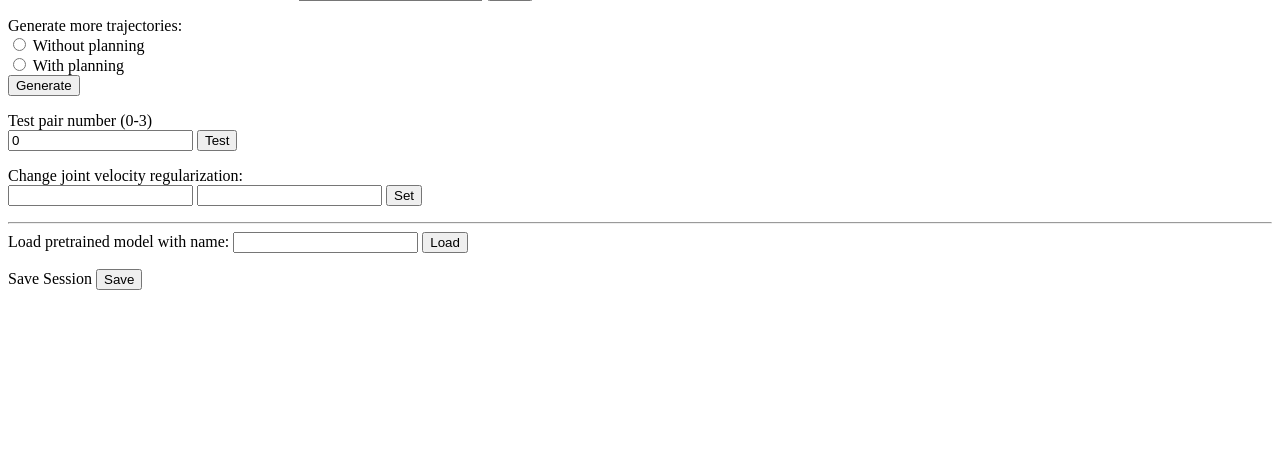
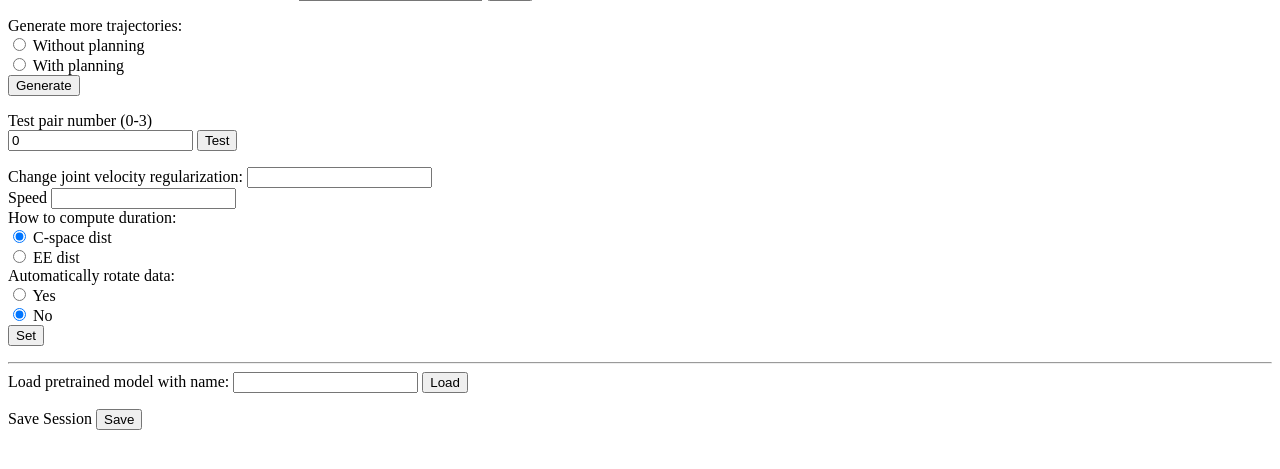
Before and after one commit to AllanYangZhou/robot_style_cost_functions, a Flask app: template templates/index.html in a window 1280 px wide. Shown: the part 189-658 px from the top of the page. Run offline with Flask 2, Linux system fonts and the light colour scheme; the template is opened without the code that fills it, so the values that code supplies are empty; parts of the project's set-up code (start-up, migrations or seed data) failed here and were passed over; some libraries are stand-ins or nearby versions.

Commit message:
Rotation and ee_dist and loss history

```diff
--- a/constants.py
+++ b/constants.py
@@ -125,7 +125,7 @@ configs.append(convert_angles(np.array([
     222.647033691
 ])))
 configs.append(np.array([
-    -0.61847021,
+    -0.61847021 + 2*np.pi,
     3.036324,
     0.31340425,
     1.66226363,
@@ -133,6 +133,12 @@ configs.append(np.array([
     2.88613266,
     2.92943373
 ]))
+configs.append(np.array([ 5.84337803, 2.79926537, 6.11349149,
+                          1.55063828, 2.85281997, 3.65980377, 2.92946842]))
+configs.append(np.array([ 6.67831053, 2.34454636, 6.11349135,
+                          1.55063833, 2.85281997, 4.1744608 , 2.92946841]))
+configs.append(np.array([ 5.50656379, 3.1144873 , 0.55779987,
+                          0.61593953, 2.91502521, 4.06068503, 3.88592378]))
 
 sg_pair_idcs = [
     (0,1),
@@ -145,7 +151,9 @@ sg_test_idcs = [
     (6,8),
     (8,6),
     (7,8),
-    (8,7)
+    (8,7),
+    (9,4),
+    (11,7)
 ]
 
 start_goal_pairs = []
--- a/server.py
+++ b/server.py
@@ -23,6 +23,7 @@ cf = CostFunction(
     normalize=True)
 custom_cost = {'NN': planners.get_trajopt_error_cost(cf)}
 
+plot_dict = {'plots': None}
 
 to_label = []
 session_vars = {
@@ -32,7 +33,9 @@ session_vars = {
     'tq': utils.TrainingQueue(maxsize=2000),
     'joint_vel_coeff': 1.,
     'speed': 0.5,
-    'plots': None
+    'use_ee_dist': False,
+    'rotate_data': False,
+    'loss_history': []
 }
 
 
@@ -81,15 +84,15 @@ def play_traj():
 
 @app.route('/plot')
 def handle_plot():
-    if session_vars['plots'] is None:
+    if plot_dict['plots'] is None:
         p1 = utils.plot_waypoints(display_env, display_robot1, to_label[0][0])
         p2 = utils.plot_waypoints(display_env, display_robot2, to_label[0][2])
-        session_vars['plots'] = (p1, p2)
+        plot_dict['plots'] = (p1, p2)
     else:
-        p1, p2 = session_vars['plots']
+        p1, p2 = plot_dict['plots']
         p1.Close()
         p2.Close()
-        session_vars['plots'] = None
+        plot_dict['plots'] = None
     return ''
 
 
@@ -107,8 +110,18 @@ def handle_submission():
         label = 1
     xA, _, xB, _ = to_label.pop(0)
     if label is not None:
-        data = (xA, xB, label)
-        session_vars['tq'].add(data)
+        if session_vars['rotate_data']:
+            offset = np.random.uniform(0, np.pi/4)
+            for i in range(8):
+                xA_rot = xA.copy()
+                xB_rot = xB.copy()
+                xA_rot[:,0] += i * (np.pi / 4) + offset
+                xA_rot[:,0] += i * (np.pi / 4) + offset
+                data = (xA_rot, xB_rot, label)
+                session_vars['tq'].add(data)
+        else:
+            data = (xA, xB, label)
+            session_vars['tq'].add(data)
     if len(to_label):
         starting_dofs = to_label[0][1].GetWaypoint(0)[:7]
         display_robot1.SetActiveDOFValues(starting_dofs)
@@ -147,13 +160,15 @@ def generate_trajs():
                         display_robot1,
                         xA,
                         session_vars['speed'],
-                        None)
+                        None,
+                        use_ee_dist=session_vars['use_ee_dist'])
                     trajB = utils.waypoints_to_traj(
                         display_env,
                         display_robot2,
                         xB,
                         session_vars['speed'],
-                        None)
+                        None,
+                        use_ee_dist=session_vars['use_ee_dist'])
                     temp_to_label.append((xA, trajA, xB, trajB))
     random.shuffle(temp_to_label)
     to_label.extend(temp_to_label)
@@ -166,7 +181,8 @@ def generate_trajs():
 @app.route('/train', methods=['POST'])
 def handle_train():
     num_epochs = int(request.form['num_epochs'])
-    utils.train(cf, session_vars['tq'], epochs=20)
+    session_vars['loss_history'].append(
+        utils.train(cf, session_vars['tq'], epochs=num_epochs))
     cf.save_model('./saves/experiments/' + session_vars['session_name'] + '/',
                   step=session_vars['cost_train_num'])
     session_vars['cost_train_num'] += 1
@@ -211,11 +227,13 @@ def handle_test():
             env,
             robot, goal)
         traj = utils.waypoints_to_traj(display_env, display_robot1,
-                                       result.GetTraj(), session_vars['speed'], None)
+                                       result.GetTraj(), session_vars['speed'], None,
+                                       use_ee_dist=session_vars['use_ee_dist'])
         default_traj = utils.waypoints_to_traj(display_env,
                                                display_robot2,
                                                default_result.GetTraj(),
-                                               0.5, None)
+                                               0.5, None,
+                                               use_ee_dist=session_vars['use_ee_dist'])
     display_robot1.GetController().SetPath(traj)
     display_robot2.GetController().SetPath(default_traj)
 
@@ -231,4 +249,6 @@ def handle_set_joint_vel_coeff():
     joint_vel_coeff = float(request.form['joint_vel'])
     session_vars['speed'] = float(request.form['speed'])
     session_vars['joint_vel_coeff'] = joint_vel_coeff
+    session_vars['use_ee_dist'] = (request.form['timing_dist'] == 'ee')
+    session_vars['rotate_data'] = (request.form['rotate'] == 'yes')
     return redirect(url_for('index'))
--- a/templates/index.html
+++ b/templates/index.html
@@ -55,9 +55,23 @@
       <input type="submit" value="Test">
     </form>
     <form action="/set_params" method="post">
-      Change joint velocity regularization:<br>
-      <input type="text" name="joint_vel" value="{{ session_vars['joint_vel_coeff'] }}">
-      <input type="text" name="speed" value="{{ session_vars['speed'] }}">
+      Change joint velocity regularization:
+      <input type="text" name="joint_vel" value="{{ session_vars['joint_vel_coeff'] }}"><br>
+      Speed <input type="text" name="speed" value="{{ session_vars['speed'] }}"><br>
+      How to compute duration:<br>
+      <input type="radio"
+	     name="timing_dist"
+	     value="c-space"
+	     {{'checked' if not session_vars['use_ee_dist']}}> C-space dist<br>
+      <input type="radio" name="timing_dist" value="ee"
+	     {{'checked' if session_vars['use_ee_dist']}}> EE dist<br>
+      Automatically rotate data:<br>
+      <input type="radio"
+	     name="rotate"
+	     value="yes"
+	     {{'checked' if session_vars['rotate_data']}}> Yes<br>
+      <input type="radio" name="rotate" value="no"
+	     {{'checked' if not session_vars['rotate_data']}}> No<br>
       <input type="submit" value="Set">
     </form>
     {% endif %}
```
Also changed, not shown: utils.py (+8 -2 lines).
